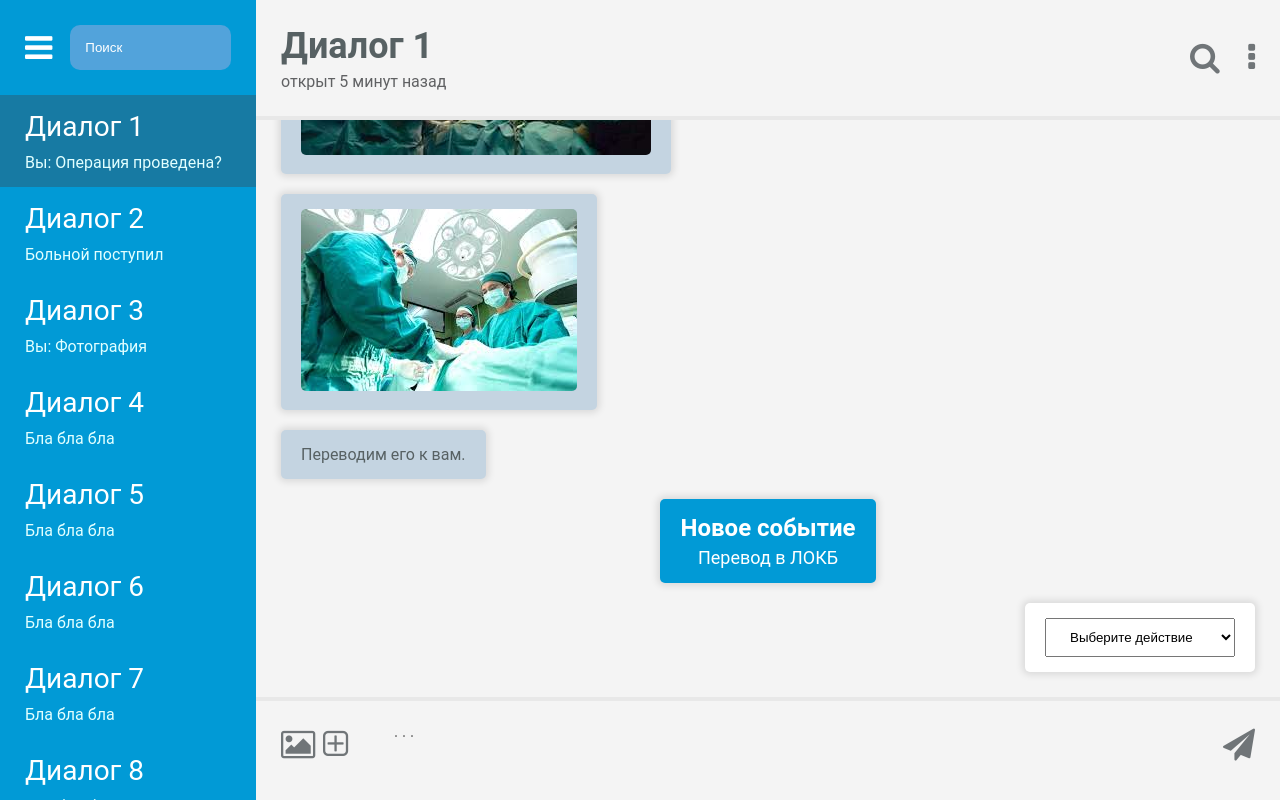
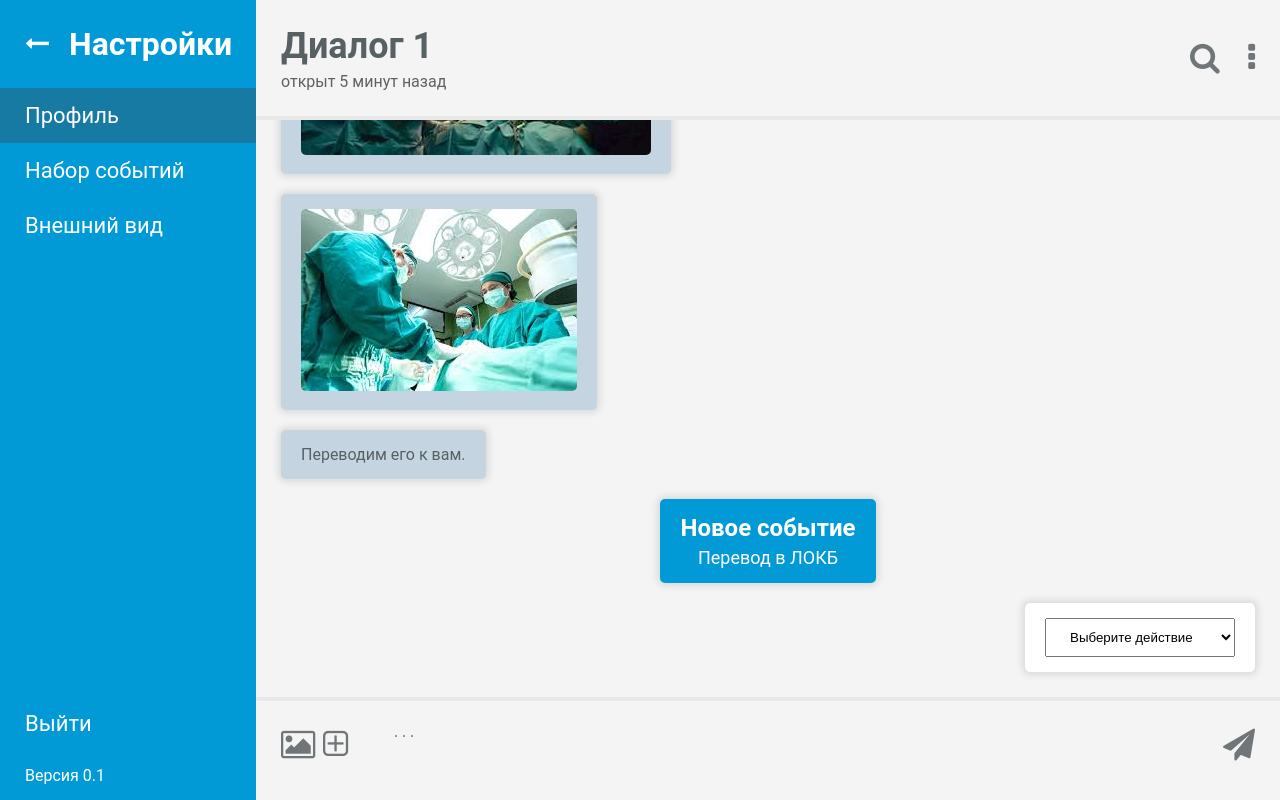
Before and after one commit to msv90/medchat-dialogs, a plain HTML site: page index.html in a window 1280 px wide. Both pictures are taken after a click on the link 38 px from the left and 47 px from the top of the page. Drawn offline with Linux system fonts and the light colour scheme.

Commit message:
Dialogs and Settings frames

```diff
--- a/css/style.css
+++ b/css/style.css
@@ -33,8 +33,13 @@
     overflow-y: scroll;
 }
 
-/* Шапка диалогов */
-.dialogs__header{
+/* Фрейм диалогов */
+.frame-dialogs{
+    display: flex;
+    flex-flow: column;
+}
+
+.frame-dialogs__header{
     display: flex;
     flex-flow: row;
     justify-content: space-between;
@@ -42,16 +47,16 @@
     padding: 25px;
 }
 
-.dialogs__header-toggle-menu{
-    font-size: 32px;
+.frame-dialogs__header-toggle-menu{
+    font-size: 28px;
     color: #fff;
 }
 
-.dialogs__header-search{
+.frame-dialogs__header-search{
     flex: .9;
 }
 
-.dialogs__header-search-field{
+.frame-dialogs__header-search-field{
     padding: 15px;
     border-radius: 10px;
     background-color: #52a3db;
@@ -61,17 +66,15 @@
     outline: #177aa3;
 }
 
-.dialogs__header-search-field::placeholder{
+.frame-dialogs__header-search-field::placeholder{
     color: #fff;
 }
-/* /Шапка диалогов */
 
-/* Список диалогов */
-.dialogs__list{
+.frame-dialogs__list{
     padding-bottom: 10px;
 }
 
-.dialogs__list-item{
+.frame-dialogs__list-item{
     display: block;
     padding: 15px 0;
     color: #fff;
@@ -80,20 +83,88 @@
     padding: 15px 25px;
 }
 
-.dialogs__list-item:hover,
-.dialogs__list-item_active{
+.frame-dialogs__list-item:hover,
+.frame-dialogs__list-item_active{
     background-color: #177aa3;
 }
 
-.dialogs__list-item-header{
-    font-size: 28px;
+.frame-dialogs__list-item-header{
+    font-size: 24px;
     margin-bottom: 10px;
 }
 
-.dialogs__list-item-last-message{
+.frame-dialogs__list-item-last-message{
     color: #e2ffff
 }
-/* /Список диалогов */
+/* /Фрейм диалогов */
+
+/* Фрейм настроек */
+.frame-settings{
+    display: none;
+    flex-flow: column;
+    justify-content: space-between;
+    height: 100vh;
+}
+
+.frame-settings__header{
+    padding: 25px;
+    display: flex;
+}
+
+.frame-settings__header-icon{
+    display: flex;
+    flex-flow: column;
+    justify-content: center;
+}
+
+.frame-settings__header-icon-arrow{
+    color: #fff;
+    font-size: 24px;
+    text-decoration: none;
+}
+
+.frame-settings__header-title{
+    font-size: 32px;
+    font-weight: bold;
+    margin-left: 20px;
+}
+
+.frame-settings__list{
+    padding-bottom: 10px;
+}
+
+.frame-settings__list-item{
+    display: block;
+    color: #fff;
+    text-decoration: none;
+    transition: all linear .3s;
+    padding: 15px 25px;
+}
+
+.frame-settings__list-item:hover,
+.frame-settings__list-item_active{
+    background-color: #177aa3;
+}
+
+.frame-settings__list-item-header{
+    font-size: 22px;
+}
+
+.frame-settings__list-item-last-message{
+    color: #e2ffff
+}
+
+.frame-settings__footer-item{
+    padding: 15px 25px;
+    color: #fff;
+}
+
+.frame-settings__footer-item a{
+    text-decoration: none;
+    color: #fff;
+    font-size: 22px;
+}
+/* /Фрейм настроек */
 
 /* /Диалоги */
 
--- a/index.html
+++ b/index.html
@@ -17,119 +17,183 @@
                 <!-- Диалоги -->
                 <div class="dialogs">
 
-                    <!-- Шапка диалогов -->
-                    <div class="dialogs__header">
-                        <div class="dialogs__header-menu">
-                            <a href="#" class="dialogs__header-toggle-menu">
+                    <!-- Фрейм диалогов -->
+                    <div class="frame-dialogs" id="frame-dialogs">
+
+                        <!-- Шапка фрейма диалогов -->
+                        <div class="frame-dialogs__header">
+                            <div class="frame-dialogs__header-menu">
+                                <a href="#" class="frame-dialogs__header-toggle-menu" id="frame-dialogs__header-toggle-menu">
                                     <i class="fa fa-bars" aria-hidden="true"></i>
                                 </a>
                             </div>
-                        <div class="dialogs__header-search">
-                            <input class="dialogs__header-search-field" type="text" placeholder="Поиск">
+                            <div class="frame-dialogs__header-search">
+                                <input class="frame-dialogs__header-search-field" type="text" placeholder="Поиск">
                             </div>
                         </div>
-                    <!-- /Шапка диалогов -->
+                        <!-- /Шапка фрейма диалогов -->
 
-                    <!-- Список диалогов -->
-                    <div class="dialogs__list">
-                        <a href="#" class="dialogs__list-item dialogs__list-item_active">
-                            <div class="dialogs__list-item-header">
+                        <!-- Список фрейма диалогов -->
+                        <div class="frame-dialogs__list">
+                            <a href="#" class="frame-dialogs__list-item frame-dialogs__list-item_active">
+                                <div class="frame-dialogs__list-item-header">
                                     Диалог 1
                                 </div>
-                            <div class="dialogs__list-item-last-message">
+                                <div class="frame-dialogs__list-item-last-message">
                                     Вы: Операция проведена?
                                 </div>
                             </a>
-                        <a href="#" class="dialogs__list-item">
-                            <div class="dialogs__list-item-header">
+                            <a href="#" class="frame-dialogs__list-item">
+                                <div class="frame-dialogs__list-item-header">
                                     Диалог 2
                                 </div>
-                            <div class="dialogs__list-item-last-message">
+                                <div class="frame-dialogs__list-item-last-message">
                                     Больной поступил
                                 </div>
                             </a>
-                        <a href="#" class="dialogs__list-item">
-                            <div class="dialogs__list-item-header">
+                            <a href="#" class="frame-dialogs__list-item">
+                                <div class="frame-dialogs__list-item-header">
                                     Диалог 3
                                 </div>
-                            <div class="dialogs__list-item-last-message">
+                                <div class="frame-dialogs__list-item-last-message">
                                     Вы: Фотография
                                 </div>
                             </a>
-                        <a href="#" class="dialogs__list-item">
-                            <div class="dialogs__list-item-header">
+                            <a href="#" class="frame-dialogs__list-item">
+                                <div class="frame-dialogs__list-item-header">
                                     Диалог 4
                                 </div>
-                            <div class="dialogs__list-item-last-message">
+                                <div class="frame-dialogs__list-item-last-message">
                                     Бла бла бла
                                 </div>
                             </a>
-                        <a href="#" class="dialogs__list-item">
-                            <div class="dialogs__list-item-header">
+                            <a href="#" class="frame-dialogs__list-item">
+                                <div class="frame-dialogs__list-item-header">
                                     Диалог 5
                                 </div>
-                            <div class="dialogs__list-item-last-message">
+                                <div class="frame-dialogs__list-item-last-message">
                                     Бла бла бла
                                 </div>
                             </a>
-                        <a href="#" class="dialogs__list-item">
-                            <div class="dialogs__list-item-header">
+                            <a href="#" class="frame-dialogs__list-item">
+                                <div class="frame-dialogs__list-item-header">
                                     Диалог 6
                                 </div>
-                            <div class="dialogs__list-item-last-message">
+                                <div class="frame-dialogs__list-item-last-message">
                                     Бла бла бла
                                 </div>
                             </a>
-                        <a href="#" class="dialogs__list-item">
-                            <div class="dialogs__list-item-header">
+                            <a href="#" class="frame-dialogs__list-item">
+                                <div class="frame-dialogs__list-item-header">
                                     Диалог 7
                                 </div>
-                            <div class="dialogs__list-item-last-message">
+                                <div class="frame-dialogs__list-item-last-message">
                                     Бла бла бла
                                 </div>
                             </a>
-                        <a href="#" class="dialogs__list-item">
-                            <div class="dialogs__list-item-header">
+                            <a href="#" class="frame-dialogs__list-item">
+                                <div class="frame-dialogs__list-item-header">
                                     Диалог 8
                                 </div>
-                            <div class="dialogs__list-item-last-message">
+                                <div class="frame-dialogs__list-item-last-message">
                                     Бла бла бла
                                 </div>
                             </a>
-                        <a href="#" class="dialogs__list-item">
-                            <div class="dialogs__list-item-header">
+                            <a href="#" class="frame-dialogs__list-item">
+                                <div class="frame-dialogs__list-item-header">
                                     Диалог 9
                                 </div>
-                            <div class="dialogs__list-item-last-message">
+                                <div class="frame-dialogs__list-item-last-message">
                                     Бла бла бла
                                 </div>
                             </a>
-                        <a href="#" class="dialogs__list-item">
-                            <div class="dialogs__list-item-header">
+                            <a href="#" class="frame-dialogs__list-item">
+                                <div class="frame-dialogs__list-item-header">
                                     Диалог 10
                                 </div>
-                            <div class="dialogs__list-item-last-message">
+                                <div class="frame-dialogs__list-item-last-message">
                                     Бла бла бла
                                 </div>
                             </a>
-                        <a href="#" class="dialogs__list-item">
-                            <div class="dialogs__list-item-header">
+                            <a href="#" class="frame-dialogs__list-item">
+                                <div class="frame-dialogs__list-item-header">
                                     Диалог 11
                                 </div>
-                            <div class="dialogs__list-item-last-message">
+                                <div class="frame-dialogs__list-item-last-message">
                                     Бла бла бла
                                 </div>
                             </a>
-                        <a href="#" class="dialogs__list-item">
-                            <div class="dialogs__list-item-header">
+                            <a href="#" class="frame-dialogs__list-item">
+                                <div class="frame-dialogs__list-item-header">
                                     Диалог 12
                                 </div>
-                            <div class="dialogs__list-item-last-message">
+                                <div class="frame-dialogs__list-item-last-message">
                                     Бла бла бла
                                 </div>
                             </a>
                         </div>
-                    <!-- /Список диалогов -->
+                        <!-- /Список фрейма диалогов -->
+
+                    </div>
+                    <!-- Фрейм диалогов -->
+
+                    <!-- Фрейм настроек -->
+                    <div class="frame-settings" id="frame-settings">
+
+                        <!-- Основная область фрейма настроек -->
+                        <div class="frame-settings__main">
+
+                            <!-- Шапка фрейма настроек -->
+                            <div class="frame-settings__header">
+                                <div class="frame-settings__header-icon">
+                                    <a href="#" class="frame-settings__header-icon-arrow" id="frame-settings__header-icon-arrow">
+                                        <i class="fa fa-long-arrow-left" aria-hidden="true"></i>
+                                    </a>
+                                </div>
+                                <div class="frame-settings__header-title">
+                                    Настройки
+                                </div>
+                            </div>
+                            <!-- /Шапка фрейма настроек -->
+
+                            <!-- Список фрейма настроек -->
+                            <div class="frame-settings__list">
+                                <a href="#" class="frame-settings__list-item frame-settings__list-item_active">
+                                    <div class="frame-settings__list-item-header">
+                                        Профиль
+                                    </div>
+                                </a>
+                                <a href="#" class="frame-settings__list-item">
+                                    <div class="frame-settings__list-item-header">
+                                        Набор событий
+                                    </div>
+                                </a>
+                                <a href="#" class="frame-settings__list-item">
+                                    <div class="frame-settings__list-item-header">
+                                        Внешний вид
+                                    </div>
+                                </a>
+                            </div>
+                            <!-- /Список фрейма настроек -->
+
+                        </div>
+                        <!-- /Основная область фрейма настроек -->
+
+                        <!-- Футер фрейма настроек -->
+                        <div class="frame-settings__footer">
+                            <div class="frame-settings__footer-item">
+                                <a href="#">
+                                    Выйти
+                                </a>
+                            </div>
+                            <div class="frame-settings__footer-item">
+                                Версия 0.1
+                            </div>
+                        </div>
+                        <!-- /Футер фрейма настроек -->
+
+                    </div>
+                    <!-- /Фрейм настроек -->
 
                 </div>
                 <!-- Диалоги -->
@@ -240,8 +304,6 @@
                                 </div>
                             </div>
 
-
-
                         </div>
                         <!-- /Сообщения диалога -->
 
--- a/js/script.js
+++ b/js/script.js
@@ -1,3 +1,20 @@
-/* Сообщения диалога - Скролл сразу внизу (приего наличии) */
+/* Сообщения диалога - Скролл сразу внизу (при его наличии) */
 let dialogDetailesMessages = document.querySelector('#dialog-detailed__messages');
 dialogDetailesMessages.scrollTop = dialogDetailesMessages.scrollHeight;
+
+/* Переключение между фреймами Диалогов */
+let toggleMenu = document.querySelector('#frame-dialogs__header-toggle-menu');
+let arrowBack = document.querySelector('#frame-settings__header-icon-arrow');
+
+let frameDialogs = document.querySelector('#frame-dialogs');
+let frameSettings = document.querySelector('#frame-settings');
+
+toggleMenu.addEventListener('click', function() {
+    frameDialogs.style.display = "none";
+    frameSettings.style.display = "flex";
+});
+
+arrowBack.addEventListener('click', function() {
+    frameSettings.style.display = "none";
+    frameDialogs.style.display = "flex";
+});
```
Lines whose indentation alone changed are shown as unchanged.
